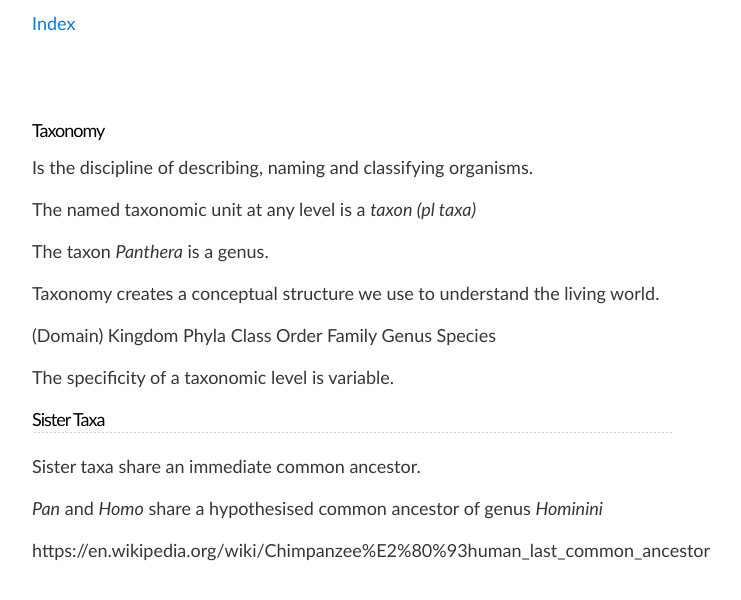
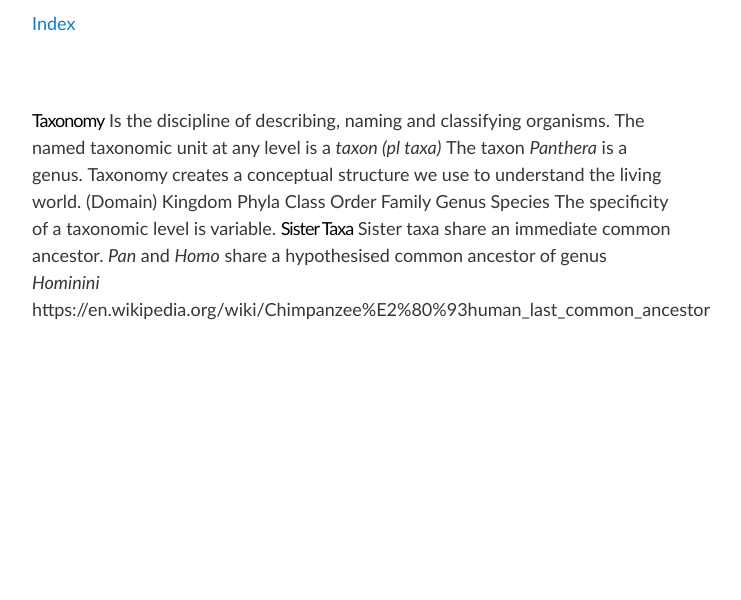
Before and after one commit to mathew-j-davis/sle-132-biology-form-and-function, a Jekyll site: the page built from taxonomy.md, in a window 1280 px wide. Shown: the top 600 px of the page, without its empty margins (288-1029 px from the left). Built offline with Jekyll 4.4.1, drawn with Linux system fonts in a browser that asks for light colours; our own code applies the rules of GitHub Pages for plain Markdown files.

Commit message:
remote theme test

```diff
--- a/_sass/jekyll-theme-slate.scss
+++ b/_sass/jekyll-theme-slate.scss
@@ -3,6 +3,10 @@
 /*******************************************************************************
 MeyerWeb Reset
 *******************************************************************************/
+
+* {
+  all: unset;
+}
 
 html, body, div, span, applet, object, iframe,
 h1, h2, h3, h4, h5, h6, p, blockquote, pre,
@@ -68,7 +72,7 @@ h1 {
 h2 {
   padding-bottom: 10px;
   font-size: 1.4 em;
-  background: url('../images/bg_hr.png') repeat-x bottom;
+
 }
 
 h3 {
```
